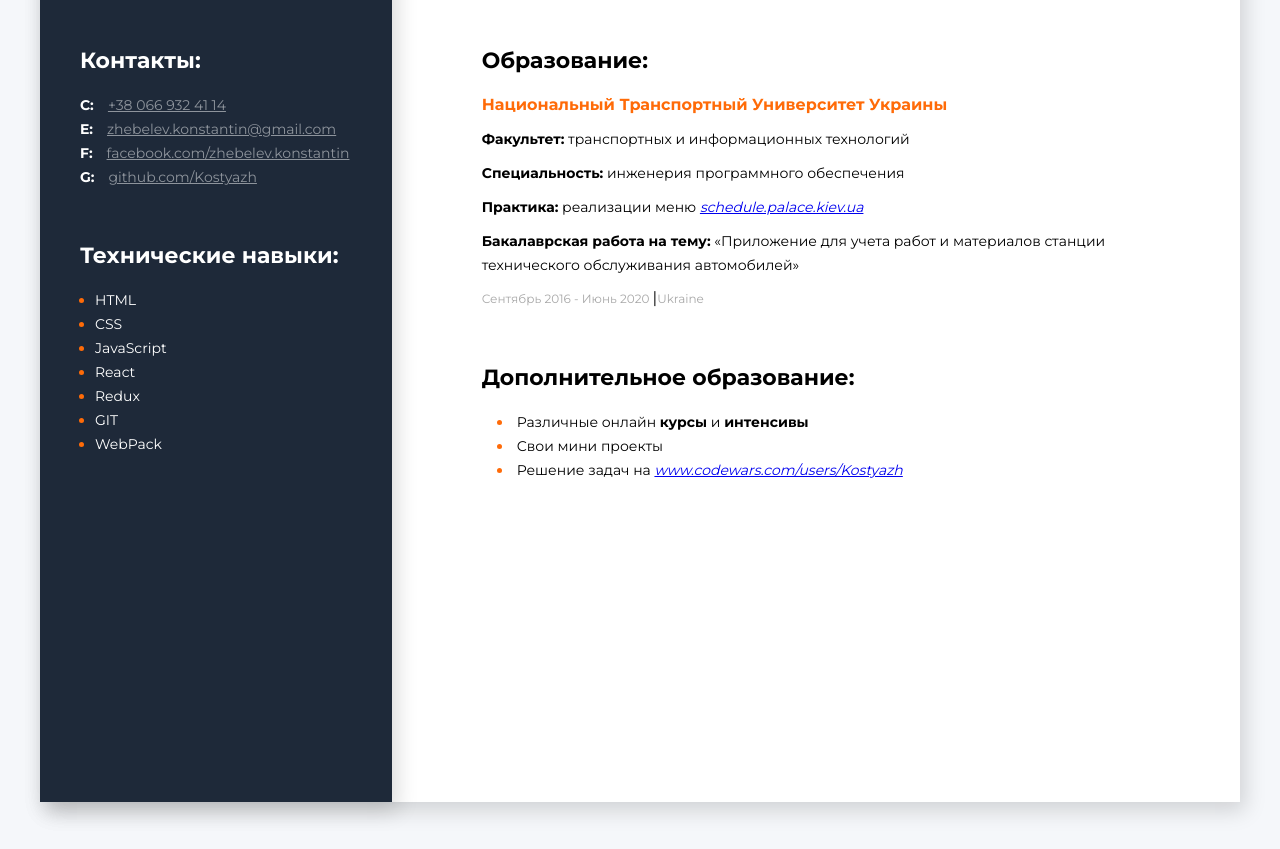
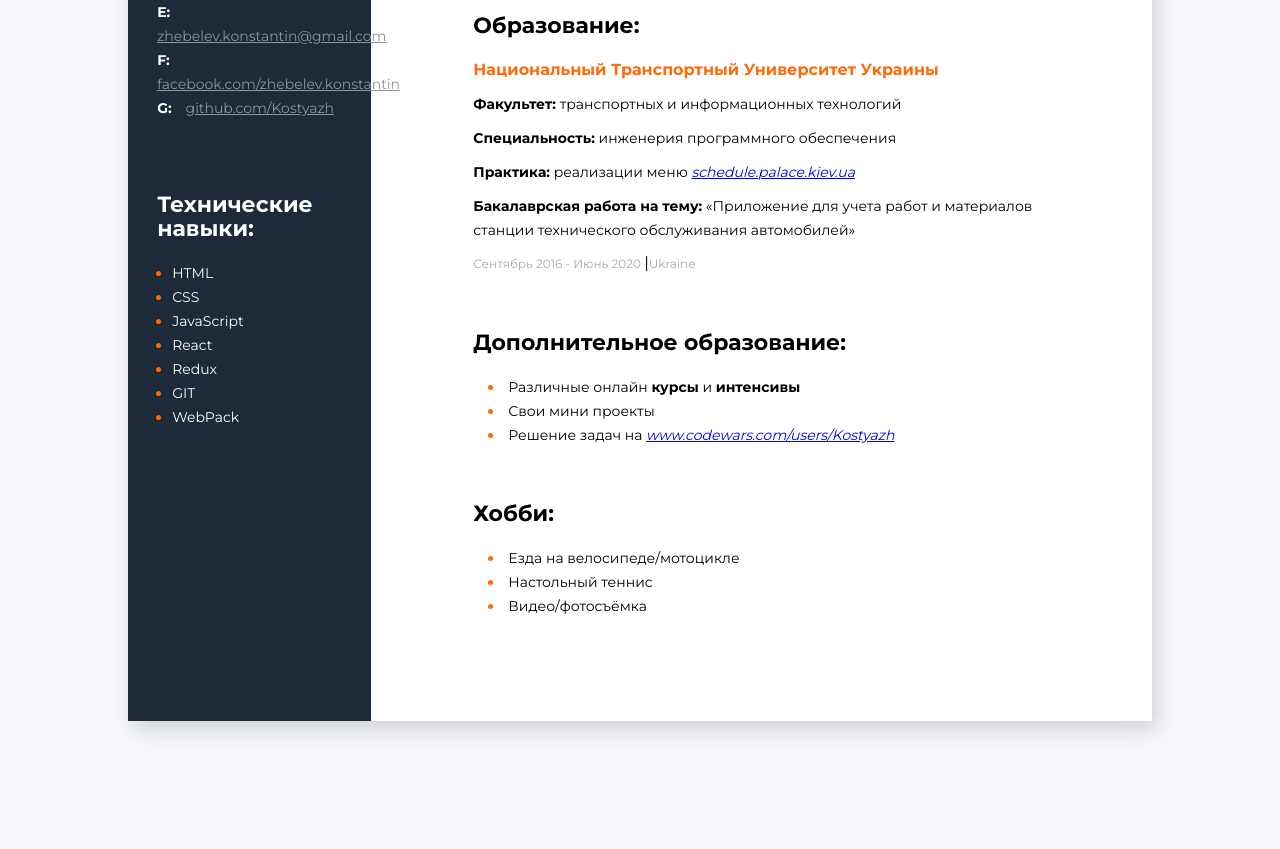
Before and after one commit to Kostyazh/summary.github.io, a plain HTML site: page index.html in a window 1280 px wide. Shown: the part 560-1409 px from the top of the page. Drawn offline with Linux system fonts and the light colour scheme.

Commit message:
adaptive

```diff
--- a/index.html
+++ b/index.html
@@ -157,10 +157,17 @@
             <h3 class="education-title">Дополнительное образование:</h3>
             <li  class="tech-skills-1"><span class="dop">Различные онлайн <b>курсы</b> и <b>интенсивы </span></li>
             <li  class="tech-skills-1"><span class="dop">Свои мини проекты </span> </li>
-            <li class="tech-skills-1"><span class="dop">Решение задач на <a href="https://www.codewars.com/users/Kostyazh"><i>www.codewars.com/users/Kostyazh</i></a></span></li>
+<li class="tech-skills-1"><span class="dop">Решение задач на <a href="https://www.codewars.com/users/Kostyazh"><i>www.codewars.com/users/Kostyazh</i></a></span></li>
+        </div>
+        <div class="education">
+            <h3 class="education-title">Хобби:</h3>
+          <li  class="tech-skills-1"><span class="dop">Езда на велосипеде/мотоцикле</span> </li>
+          <li  class="tech-skills-1"><span class="dop">Настольный теннис</span> </li>
+          <li  class="tech-skills-1"><span class="dop">Видео/фотосъёмка</span> </li>
         </div>
     </div>
 </div>
 
+
   </body>
 </html>
--- a/styles.css
+++ b/styles.css
@@ -6,50 +6,50 @@
 
 body {
     background-color: #f5f7fa;
-   padding-left: 20px;
-   padding-right: 20px;
-   padding-top: 40px;
-   padding-bottom: 40px;
+   padding-left: 10%;
+   padding-right: 10%;
+   padding-top: 5%;
+   padding-bottom: 10%;
     font-family: Montserrat;
 }
 
 .wrapper{
     background-color: #ffffff;
     display: flex;
-    max-width: 1200px;
+    max-width: 100%;
     margin: 0 auto;
     box-shadow: 5px 9px 20px rgba(0, 0, 0, 0.15);
-    width: 1202px;
-height: 1322px;
+    width: 100%;
+height: 100%;
 
 }
 
 .sidebar{
     background-color: #1e2939;
-    width: 700px;
-    padding-top: 40px;
-    padding-bottom: 40px;
-    box-shadow: 5px 9px 20px rgba(0, 0, 0, 0.15);
+    width: 50%;
+    padding-top: 3%;
+    padding-bottom: 3%;
+    box-shadow: 3% 3% 3% rgba(0, 0, 0, 0.15);
 
 }
 
 
 .my-photo{
   margin-left: 8%;
-    width: 300px;
+    width: 85%;
 }
 
 .about-me-conteiner{
-    padding-left: 90px;
-    padding-right: 90px;
-    padding-top: 110px;
-    padding-bottom: 110pxs;
+  padding-left: 10%;
+  padding-right: 10%;
+  padding-top: 5%;
+  padding-bottom: 10%;
 }
 
 .contact-conteiner{
-    margin-top: 60px;
-    margin-left: 40px;
-    margin-right: 40px;
+    margin-top: 30%;
+    margin-left: 12%;
+    margin-right: 8%;
 }
 
 .contact-title{
@@ -87,9 +87,9 @@ color: #ffffff
 }
 
 .tech-skills-conteiner{
-    margin-top: 55px;
-    margin-left: 40px;
-    margin-right: 40px;
+  margin-top: 30%;
+  margin-left: 12%;
+  margin-right: 8%;
 }
 
 .tech-skills-1{
```
